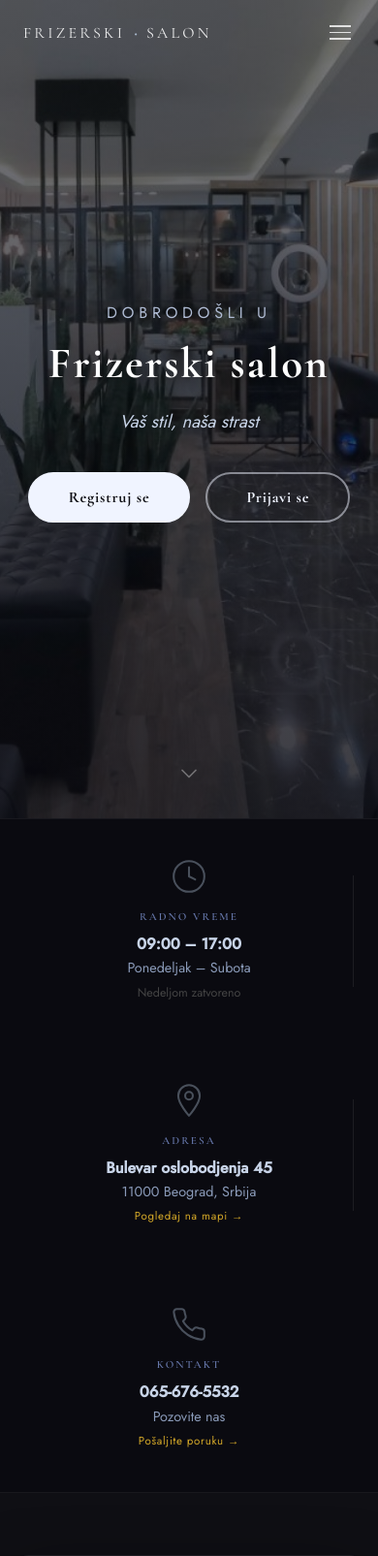
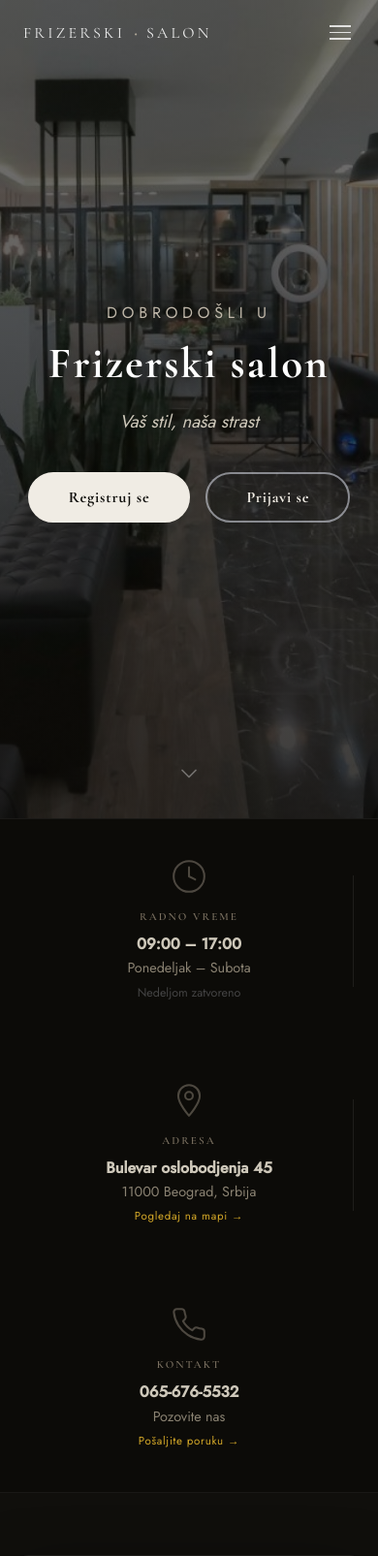
Before and after one commit to jelickatarina/FrizerskiSalonPHP, a PHP site: page / in a window 390 px wide. Shown: the top 1605 px of the page at 97% size. Run offline with PHP 8.4, Linux system fonts and the light colour scheme.

Commit message:
Ukloni plave tonove — zamena toplim neutralnim bojama
Cela paleta prebačena sa hladnih plavo-sivih na tople neutralne:
- Pozadine: #0f0f14 → #100f0c, #0a0a10 → #0c0b08 itd.
- Akcenti: #a8b8cc → #b0a898 (topla taupe umesto plavosive)
- Tekst: #c8d4e8 → #cec8ba, #b0bcd4 → #c0b8aa
- Naslovi sekcija: #6677aa → #7a7060
- Inputi: #22223a → #201e18, border #3a3a58 → #38342a
- Navbar overlay bez plave nijanse

https://claude.ai/code/session_01Bm6p7T7mmK9Q4m5FtWhWXi

```diff
--- a/mojstil.css
+++ b/mojstil.css
@@ -46,7 +46,7 @@ body.kontakt-page { padding-top: 0; }
 }
 
 .kn-brand-dot {
-    color: #a8b8cc;
+    color: #b0a898;
     font-size: 1.2rem;
     line-height: 1;
 }
@@ -159,8 +159,8 @@ body.kontakt-page { padding-top: 0; }
 *, *::before, *::after { box-sizing: border-box; }
 
 body {
-    background-color: #0f0f14;
-    color: #f0f4ff;
+    background-color: #100f0c;
+    color: #f0ece4;
     font-family: 'Jost', sans-serif;
     min-height: 100vh;
     margin: 0;
@@ -186,7 +186,7 @@ body.index-page {
 .hero-overlay {
     position: absolute;
     inset: 0;
-    background: linear-gradient(to bottom, rgba(10,10,18,0.55) 0%, rgba(10,10,18,0.8) 100%);
+    background: linear-gradient(to bottom, rgba(12,10,8,0.55) 0%, rgba(12,10,8,0.8) 100%);
 }
 
 .hero-content {
@@ -199,7 +199,7 @@ body.index-page {
     font-size: 1rem;
     letter-spacing: 0.3em;
     text-transform: uppercase;
-    color: #b0bcd4;
+    color: #c0b8aa;
     margin-bottom: 0.5rem;
 }
 
@@ -215,7 +215,7 @@ body.index-page {
 
 .hero-tagline {
     font-size: 1.15rem;
-    color: #c8d4e8;
+    color: #cec8ba;
     font-style: italic;
     margin-bottom: 2rem;
 }
@@ -223,8 +223,8 @@ body.index-page {
 .btn-hero {
     display: inline-block;
     padding: 0.75rem 2.5rem;
-    background-color: #f0f4ff;
-    color: #0f0f14;
+    background-color: #f0ece4;
+    color: #100f0c;
     font-family: 'Cormorant Garamond', Georgia, serif;
     font-weight: bold;
     font-size: 1rem;
@@ -232,12 +232,12 @@ body.index-page {
     letter-spacing: 0.05em;
     text-decoration: none;
     transition: background-color 0.25s, color 0.25s, box-shadow 0.25s;
-    border: 2px solid #f0f4ff;
+    border: 2px solid #f0ece4;
 }
 
 .btn-hero:hover {
     background-color: transparent;
-    color: #f0f4ff;
+    color: #f0ece4;
     box-shadow: 0 0 20px rgba(240, 244, 255, 0.25);
 }
 
@@ -252,7 +252,7 @@ body.index-page {
     display: inline-block;
     padding: 0.75rem 2.5rem;
     background-color: transparent;
-    color: #f0f4ff;
+    color: #f0ece4;
     font-family: 'Cormorant Garamond', Georgia, serif;
     font-weight: bold;
     font-size: 1rem;
@@ -274,7 +274,7 @@ body.index-page {
     display: flex;
     flex-wrap: wrap;
     justify-content: center;
-    background-color: #0a0a10;
+    background-color: #0c0b08;
     border-top: 1px solid rgba(255,255,255,0.06);
 }
 
@@ -308,7 +308,7 @@ body.index-page {
     width: 38px;
     height: 38px;
     margin: 0 auto 1rem;
-    color: rgba(168,184,204,0.4);
+    color: rgba(176,164,148,0.4);
 }
 .info-svg-icon svg { width: 100%; height: 100%; }
 
@@ -316,21 +316,21 @@ body.index-page {
     font-family: 'Cormorant Garamond', Georgia, serif;
     font-size: 0.7rem;
     font-weight: 600;
-    color: #6677aa;
+    color: #7a7060;
     text-transform: uppercase;
     letter-spacing: 0.18em;
     margin-bottom: 0.6rem;
 }
 
 .info-card p {
-    color: #8a9ab8;
+    color: #8a8272;
     font-size: 0.9rem;
     margin: 0.15rem 0;
     padding: 0;
 }
 
 .info-highlight {
-    color: #c8d4e8 !important;
+    color: #cec8ba !important;
     font-weight: 600;
     font-size: 1rem !important;
 }
@@ -995,14 +995,14 @@ h1 {
     font-family: 'Cormorant Garamond', Georgia, serif;
     text-align: center;
     font-size: 1.8rem;
-    color: #f0f4ff;
+    color: #f0ece4;
     margin-bottom: 1rem;
 }
 
 p, td {
     font-family: 'Jost', sans-serif;
     text-align: center;
-    color: #c8d4e8;
+    color: #cec8ba;
     padding: 6px;
     font-size: 1rem;
 }
```
Also changed, not shown: other parts of mojstil.css (+38 -38 lines).
